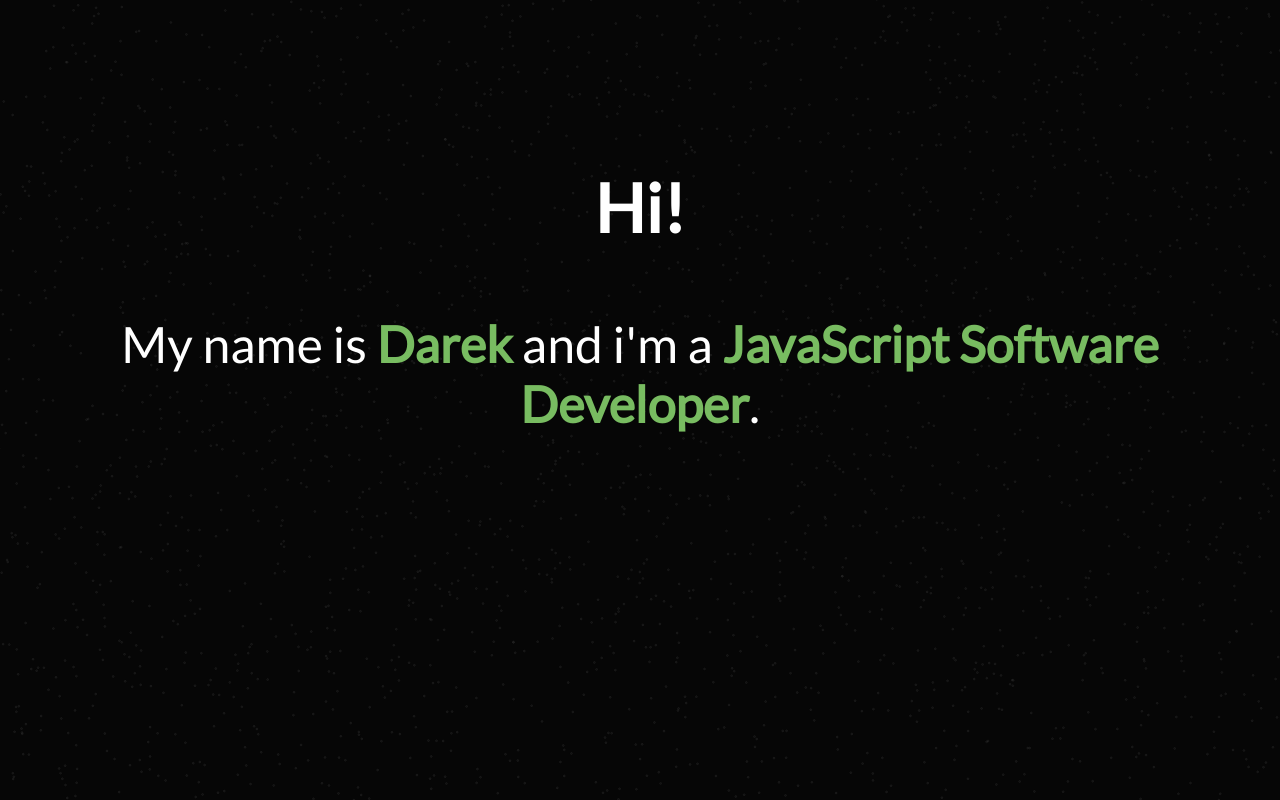
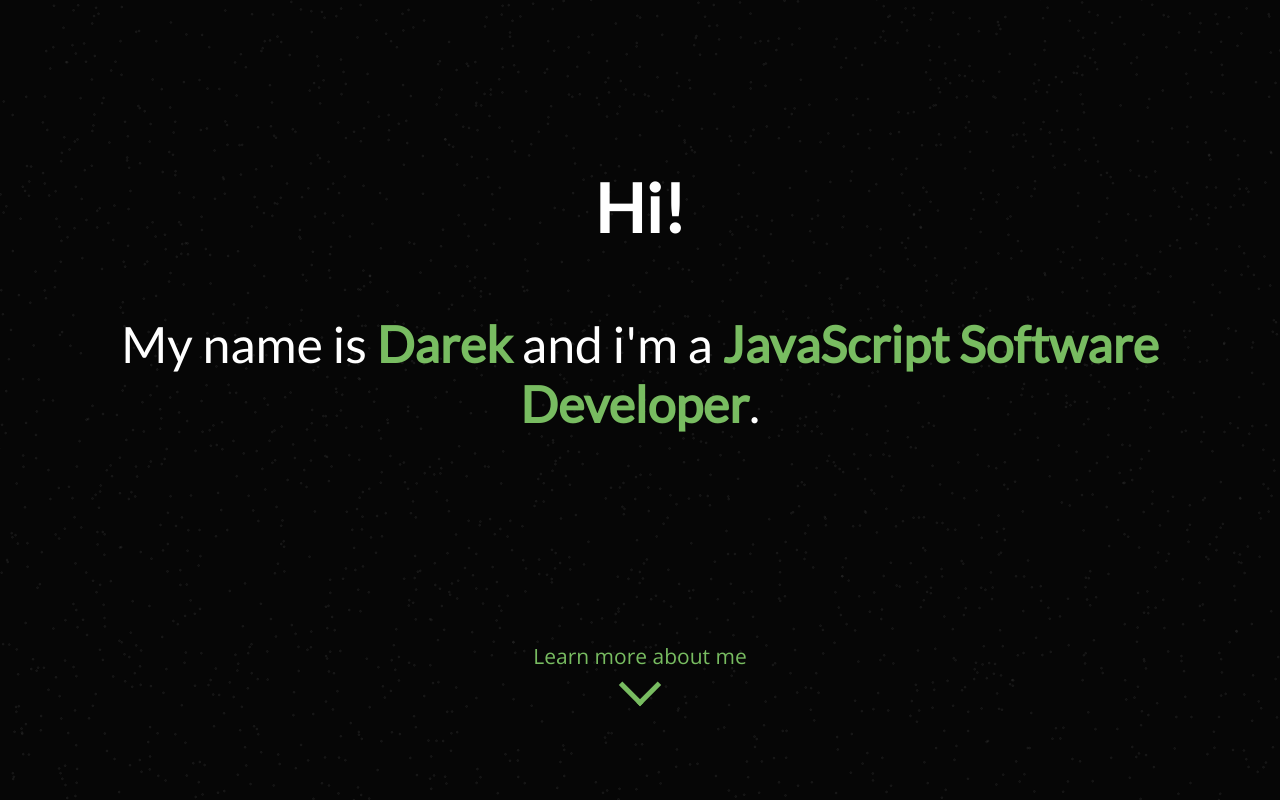
Before and after one commit to dnaploszek/PortfolioPage, a React (Create React App) app: page / in a window 1280 px wide. Built offline with nearby package versions, Linux system fonts and the light colour scheme; the HTML template or start-up script is replaced by a standard one.

Commit message:
Added learn more link

```diff
--- a/src/Views/HomeScreen/HomeScreen.css
+++ b/src/Views/HomeScreen/HomeScreen.css
@@ -24,3 +24,31 @@
     margin-top: 100px;
     text-align: center;
 }
+
+.home-screen--learn-more-container {
+    margin-bottom: 100px;
+    display: flex;
+    justify-content: center;
+}
+
+.home-screen--learn-more {
+    color: inherit;
+    text-decoration: none;
+    position: relative;
+    display: flex;
+    flex-direction: column;
+    align-items: center;
+}
+
+.home-screen--arrow-bottom {
+    width: 30px;
+    height: 30px;
+    border-top: 5px solid #78BC61;
+    border-right: 5px solid #78BC61;
+    transition: all 200ms ease;
+    transform: rotate(-225deg);
+}
+
+.home-screen--learn-more:hover .home-screen--arrow-bottom {
+     box-shadow: 0.5vmin -0.5vmin 0 white;
+ }
--- a/src/Views/HomeScreen/HomeScreen.tsx
+++ b/src/Views/HomeScreen/HomeScreen.tsx
@@ -23,6 +23,12 @@ export default class HomeScreen extends React.Component {
               My name is <HText>Darek</HText> and i'm a <HText>JavaScript Software Developer</HText>.
             </p>
           </div>
+          <div className="home-screen--learn-more-container font-text action-color">
+            <a href="#" className="home-screen--learn-more font-size-text">
+              Learn more about me
+              <div className="home-screen--arrow-bottom action-color"/>
+            </a>
+          </div>
         </div>
       </div>
     );
```
